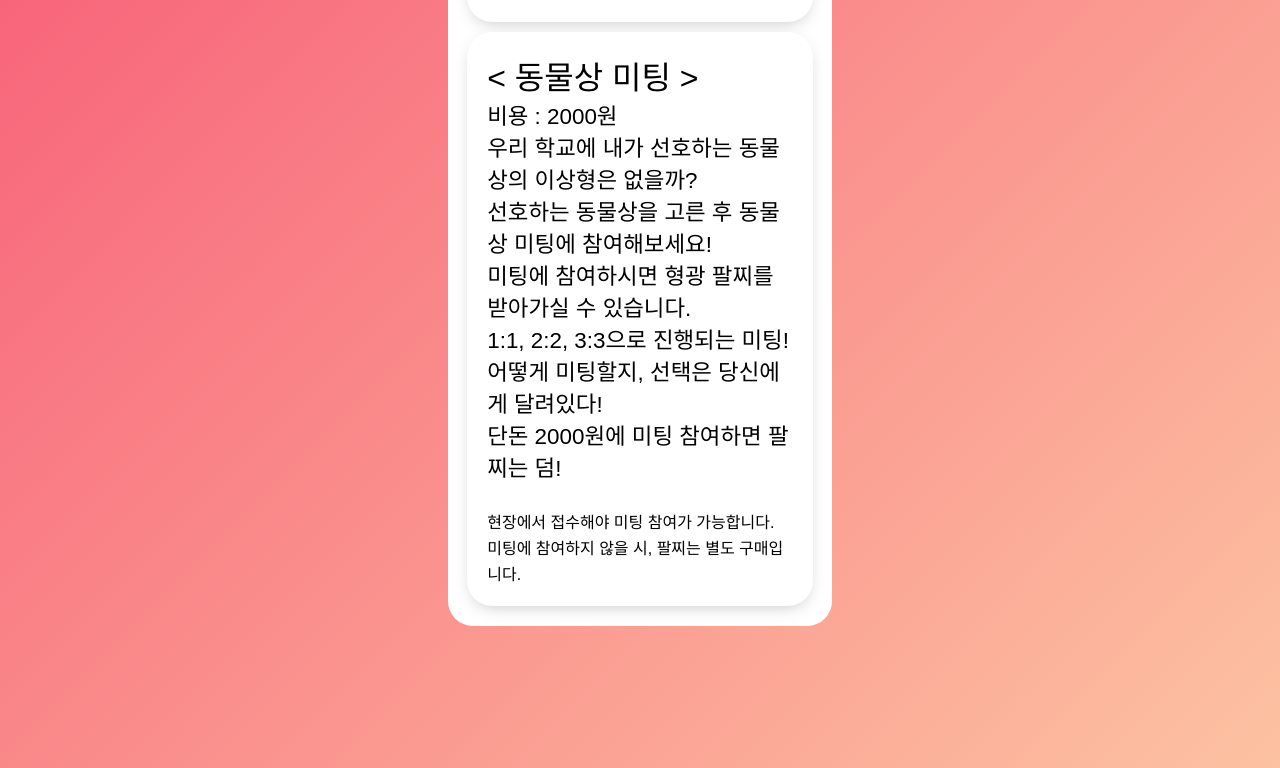
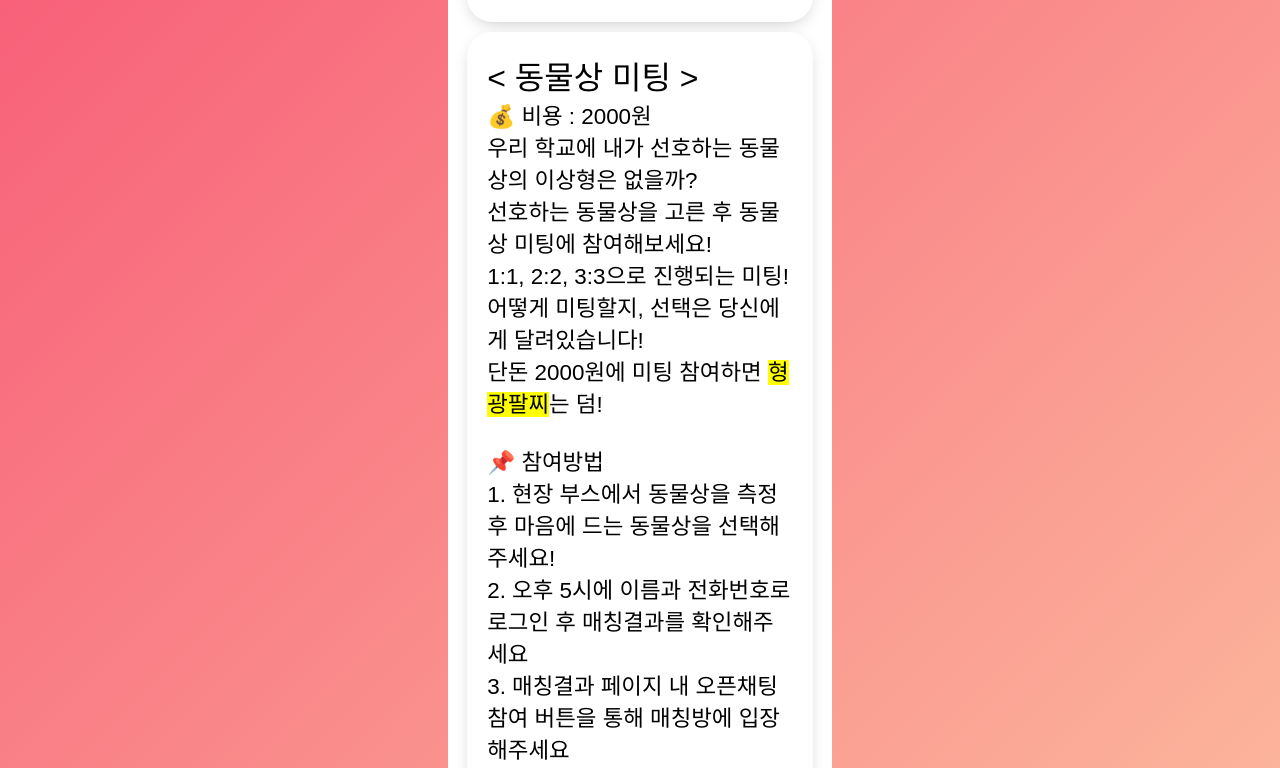
Before and after one commit to rong5026/animal_user, a React (Create React App) app: page /booth in a window 1280 px wide. Shown: the part 792-1560 px from the top of the page. Built offline with nearby package versions, Linux system fonts and the light colour scheme; no server answers; a web font is replaced by a local one.

Commit message:
[UPDATE] 부스소개글 변경

```diff
--- a/src/Booth/Booth.css
+++ b/src/Booth/Booth.css
@@ -62,5 +62,5 @@
     font-size: 2rem;
   }
   .sub-notice {
-    font-size: 1rem;
+    font-size: 1.3rem;
   }
--- a/src/Booth/Booth.jsx
+++ b/src/Booth/Booth.jsx
@@ -17,12 +17,11 @@ function Booth() {
                     <span className='booth-content-sub-title'>&lt; 동물상 측정 체험 &gt;<br></br>
                     </span>
                     <span>
-                        비용 : 무료<br></br>
+                        💰 비용 : 무료<br></br>
                         나와 닮은 동물은 무엇일까?
                         <br></br>
                         부스에서 나의 동물상도 알아보고, 스탬프도 받아가자! <br></br>
                     </span>
-
                 </div>
                 <div className='booth-content2'>
                     <span className='booth-content-sub-title'>
@@ -30,20 +29,29 @@ function Booth() {
                         <br></br>
                     </span>
                     <span>
-                        비용 : 2000원<br></br>
+                        💰 비용 : 2000원<br></br>
                         우리 학교에 내가 선호하는 동물상의 이상형은 없을까?
                         <br></br>
                         선호하는 동물상을 고른 후 동물상 미팅에 참여해보세요!
                         <br></br>
-                        미팅에 참여하시면 형광 팔찌를 받아가실 수 있습니다.
+                        1:1, 2:2, 3:3으로 진행되는 미팅! 어떻게 미팅할지, 선택은 당신에게 달려있습니다!
+                        <br></br>단돈 2000원에 미팅 참여하면 <mark>형광팔찌</mark>는 덤!
                         <br></br>
-                        1:1, 2:2, 3:3으로 진행되는 미팅! 어떻게 미팅할지, 선택은 당신에게 달려있다!
-                        <br></br>단돈 2000원에 미팅 참여하면 팔찌는 덤!
+                        <br></br>                        📌 참여방법
+                        <br></br>
+                        1. 현장 부스에서 동물상을 측정 후 마음에 드는 동물상을 선택해주세요! <br></br>
+                        2. 오후 5시에 이름과 전화번호로 로그인 후 매칭결과를 확인해주세요 <br></br>
+                        3. 매칭결과 페이지 내 오픈채팅 참여 버튼을 통해 매칭방에 입장해주세요 <br></br>
+                        4. 모든인원이 참여하면 미팅 시작~
                         <br></br>
                         <br></br>
+                        📌 안내사항
+                        <br></br>
+                        미팅에 참여하지 않아도 팔찌는 별도 구매가능합니다.<br></br>
+                        <br></br>
                         <span className='sub-notice'>
-                        현장에서
-                        접수해야 미팅 참여가 가능합니다. <br></br>미팅에 참여하지 않을 시, 팔찌는 별도 구매입니다.
+                        ⚠️ 주의사항<br></br>
+                        부득이하게 취소를 해야 할 경우 오후 4시30분 전 "문의하기"를 통해 미리 알려주세요!
                         </span>
 
 
```
